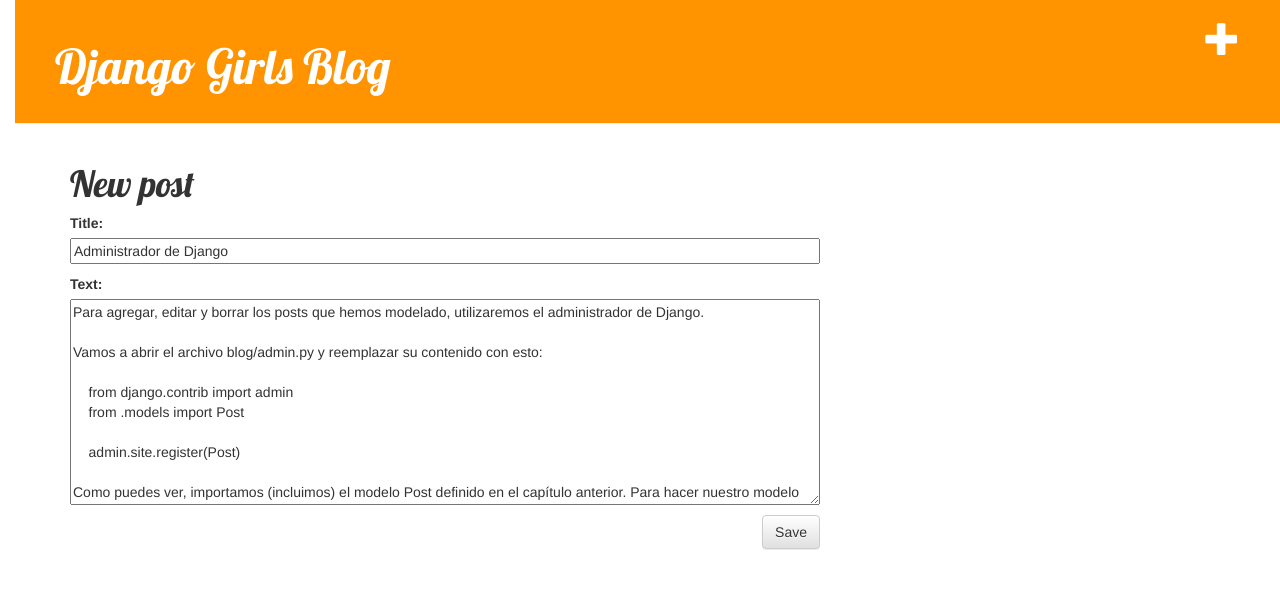
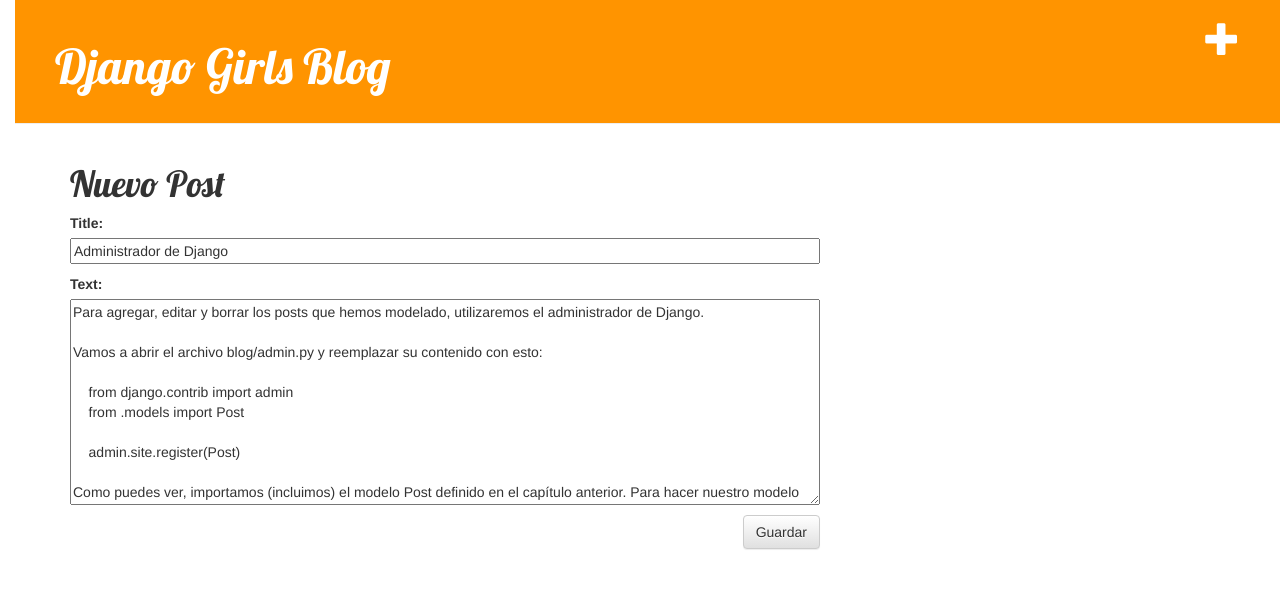
Before and after one commit to euge1593/my-first-blog, a Django app: page /post/1/edit/ in a window 1280 px wide. Shown: the top 589 px of the page. Run offline with Django 3.2, Linux system fonts and the light colour scheme; data comes from the database, SQL or seed files in the repository; both versions use the stored data as it was after the commit; some libraries are stand-ins or nearby versions.

Commit message:
Corregido

```diff
--- a/blog/templates/blog/post_edit.html
+++ b/blog/templates/blog/post_edit.html
@@ -1,9 +1,9 @@
 {% extends 'blog/base.html' %}
 
 {% block content %}
-    <h1>New post</h1>
+    <h1>Nuevo Post</h1>
     <form method="POST" class="post-form">{% csrf_token %}
         {{ form.as_p }}
-        <button type="submit" class="save btn btn-default">Save</button>
+        <button type="submit" class="save btn btn-default">Guardar</button>
         </form>
 {% endblock %}
```
Also changed, not shown: db.sqlite3.
